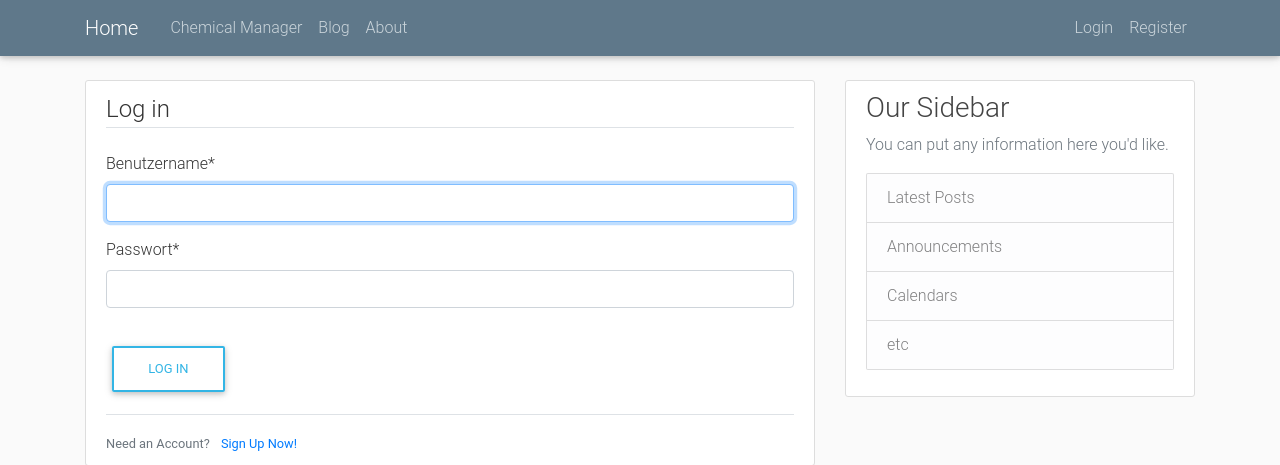
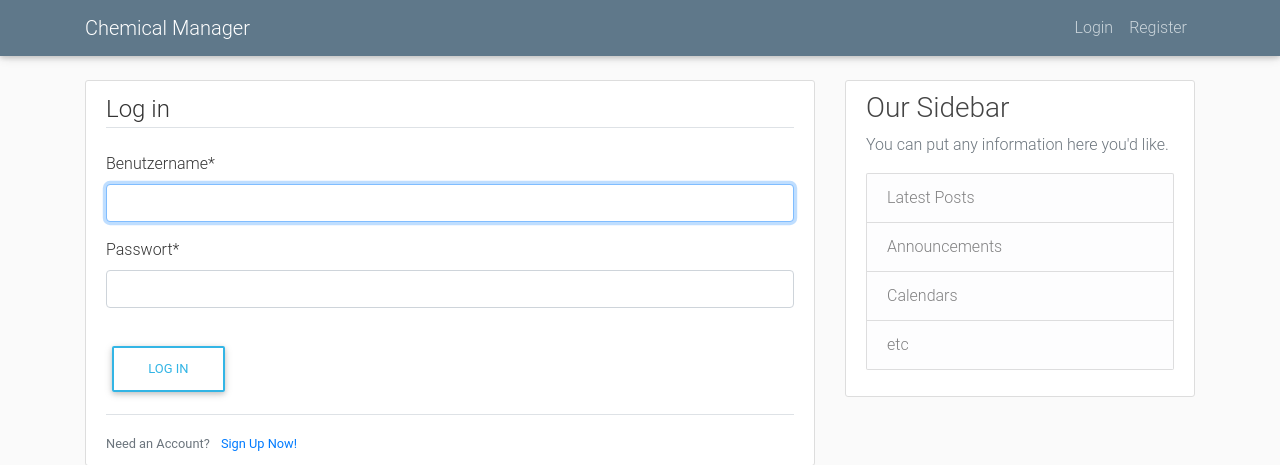
Before and after one commit to PythonFZ/ChemData, a Django app: page /login/ in a window 1280 px wide. Shown: the top 465 px of the page. Run offline with Django 3.2, Linux system fonts and the light colour scheme; parts of the project's set-up code (start-up, migrations or seed data) failed here and were passed over; some libraries are stand-ins or nearby versions.

Commit message:
remove all references to blog

```diff
--- a/chemmanager/templates/chemmanager/base.html
+++ b/chemmanager/templates/chemmanager/base.html
@@ -44,19 +44,27 @@
     {% endif %}
 </head>
 <body>
+
+<style>
+    @media (min-width: 1400px) {
+        .container {
+            max-width: 1600px;
+        }
+    }
+</style>
+
 <header class="site-header">
     <nav class="navbar navbar-expand-md navbar-dark bg-steel fixed-top">
         <div class="container">
-            <a class="navbar-brand mr-4" href="{% url 'home' %}">Home</a>
+            <a class="navbar-brand mr-4" href="{% url 'chemmanager-home' %}">Chemical Manager</a>
             <button class="navbar-toggler" type="button" data-toggle="collapse" data-target="#navbarToggle"
                     aria-controls="navbarToggle" aria-expanded="false" aria-label="Toggle navigation">
                 <span class="navbar-toggler-icon"></span>
             </button>
             <div class="collapse navbar-collapse" id="navbarToggle">
                 <div class="navbar-nav mr-auto">
-                    <a class="nav-item nav-link" href="{% url 'chemmanager-home' %}">Chemical Manager</a>
-                    <a class="nav-item nav-link" href="{% url 'blog-home' %}">Blog</a>
-                    <a class="nav-item nav-link" href="{% url 'blog-about' %}">About</a>
+                    {% block navigation-bar %}
+                    {% endblock %}
                 </div>
                 <!-- Navbar Right Side -->
                 <div class="navbar-nav">
--- a/chemmanager/urls.py
+++ b/chemmanager/urls.py
@@ -25,10 +25,7 @@ from . import views
 from django.contrib.auth.decorators import login_required
 
 urlpatterns = [
-    path('', PostListView.as_view(), name='home'),
-    path('about/', views.about, name='blog-about'),
-    path('blog/', views.blog, name='blog-home'),
-    path('chemmanager/', login_required(ChemicalListView.as_view()), name='chemmanager-home'),
+    path('', login_required(ChemicalListView.as_view()), name='chemmanager-home'),
     path('<int:pk>/', ChemicalListView.as_view(), name='chemical-list'),
     path('chemical/all/', ChemicalTableView.as_view(), name='chemical-table'),
     path('upload/chemicallist/<int:pk>/verify/', ChemicalListVerifyView.as_view(), name='chemicallist-verify'),
```
